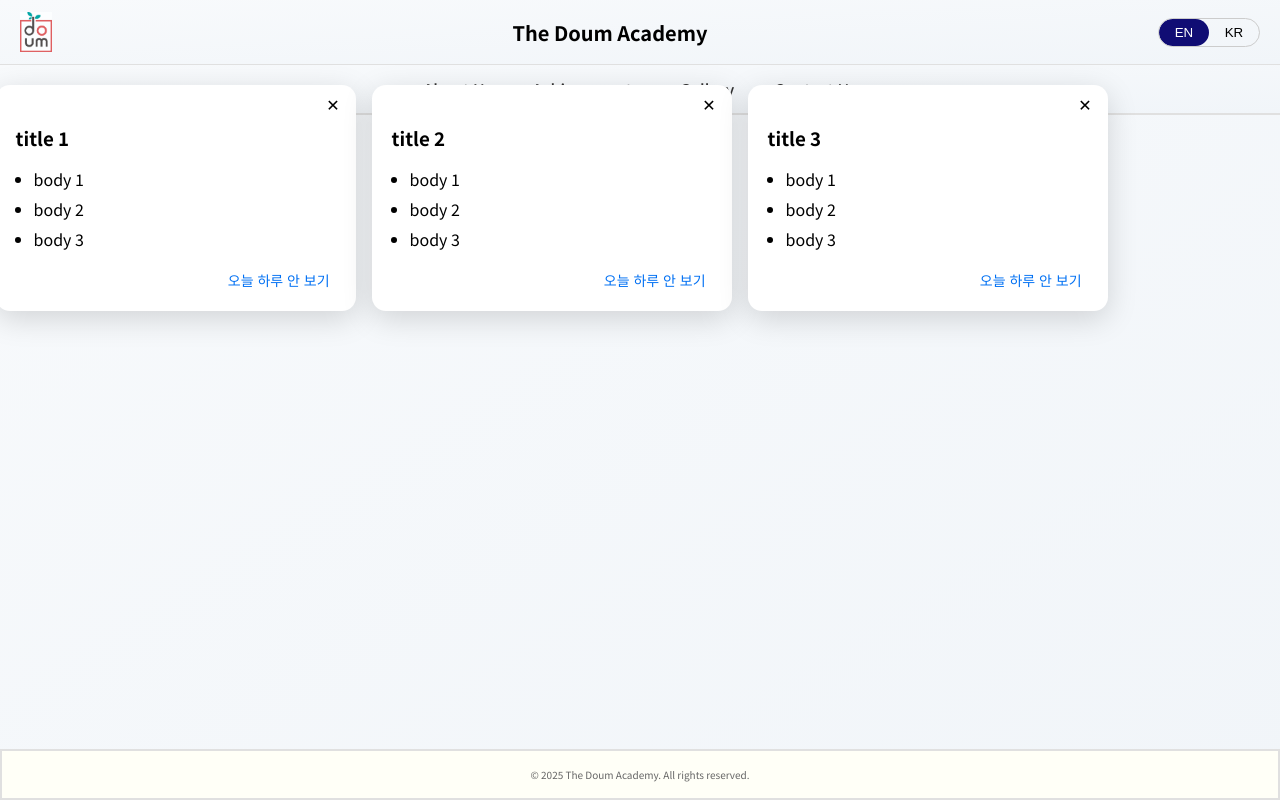
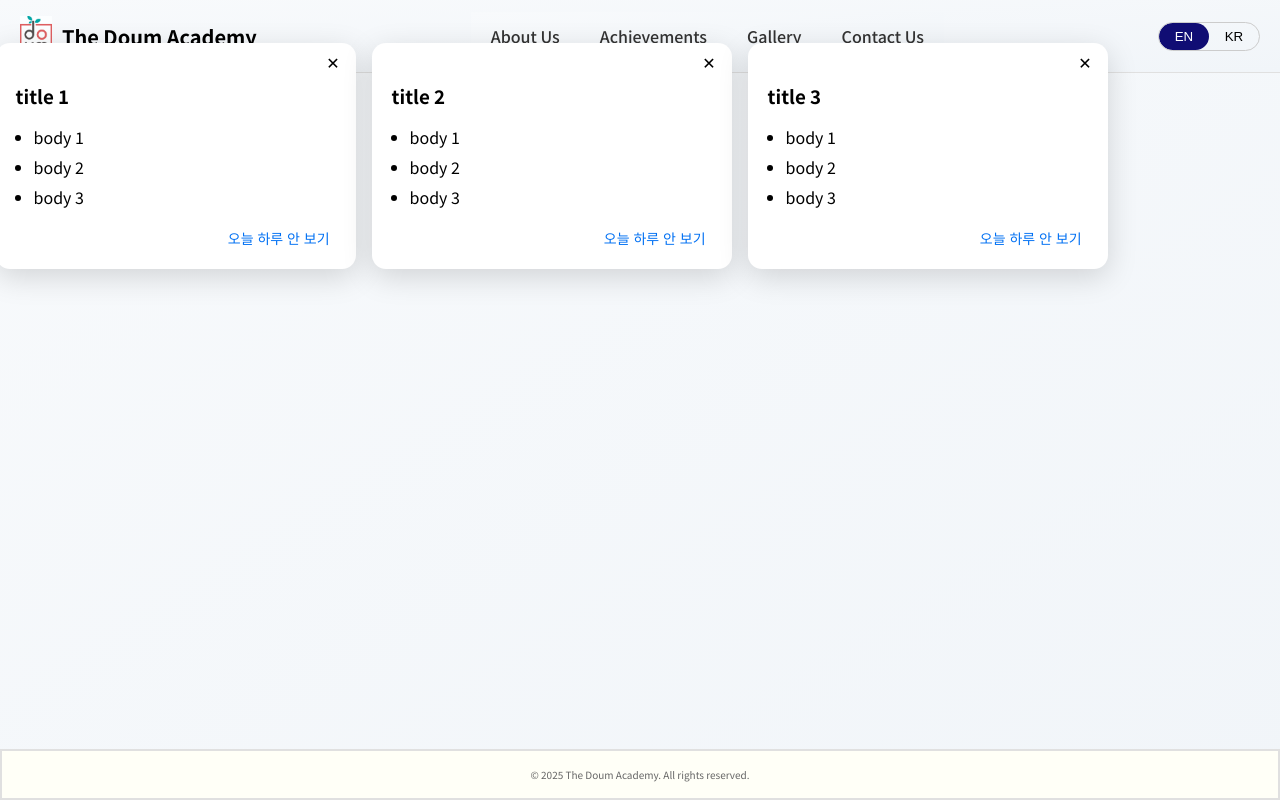
Before and after one commit to junuiui/the-doum-academy-website, a Next.js app: page / in a window 1280 px wide. Built offline with nearby package versions, Linux system fonts and the light colour scheme.

Commit message:
navbar moved to header

```diff
--- a/src/app/layout.tsx
+++ b/src/app/layout.tsx
@@ -27,7 +27,7 @@ export default function RootLayout({ children }: { children: ReactNode }) {
         <html lang="en" className={noto.className}>
             <body className='layout-body'>
                 <Header />
-                <Navbar />
+                {/* <Navbar /> */}
                 <main className='layout-main'>
                     {children}
                 </main>
--- a/src/components/ui/Header.tsx
+++ b/src/components/ui/Header.tsx
@@ -4,6 +4,7 @@ import Link from 'next/link';
 import styles from './Header.module.css';
 import logoImage from '../../../public/DoumAcademyLogo_without_letter.jpg';
 import { usePathname, useRouter } from 'next/navigation';
+import Navbar from './NavBar';
 
 export default function Header() {
     const pathname = usePathname();
@@ -29,11 +30,14 @@ export default function Header() {
                         alt="The Doum Academy Logo"
                         className={styles.logo}
                     />
+                    <Link href={isKo ? '/ko' : '/'} className={styles.title}>
+                        <span>{isKo ? '도움 아카데미' : 'The Doum Academy'}</span>
+                    </Link>
                 </Link>
 
-                <Link href={isKo ? '/ko' : '/'} className={styles.title}>
-                    <span>{isKo ? '도움 아카데미' : 'The Doum Academy'}</span>
-                </Link>
+                <div className={styles.nav}>
+                    <Navbar />
+                </div>
 
                 {/* Language Toggle */}
                 <div className={styles.langToggleWrapper}>
--- a/src/components/ui/NavBar.module.css
+++ b/src/components/ui/NavBar.module.css
@@ -7,7 +7,7 @@
     justify-content: center;
     padding: 12px 20px;
     box-sizing: border-box;
-    border-bottom: 2px solid #e0e0e0;
+    /* border-bottom: 2px solid #e0e0e0; */
     z-index: 1;
     background: linear-gradient(to bottom right, #f8fafc, #f1f5f9);
 }
```
